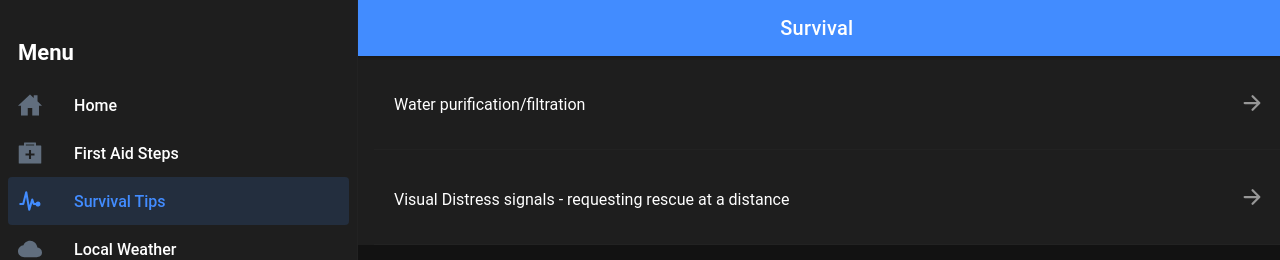
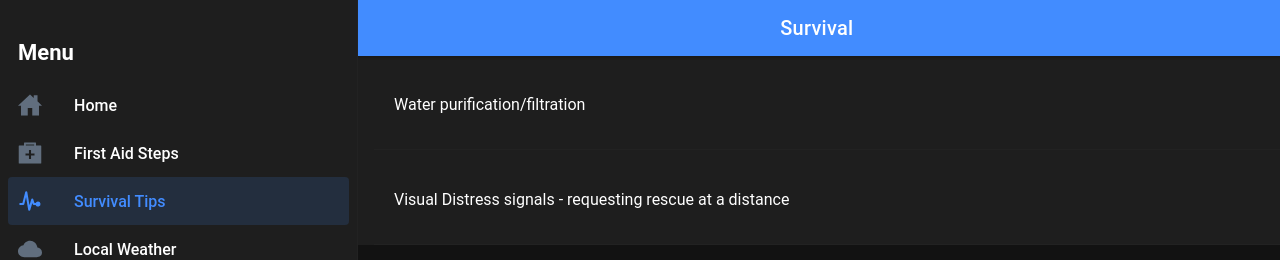
Before and after one commit to BRafters/call4code_deep_blue, a React (Create React App) app in the folder call_for_code/: page /survival in a window 1280 px wide. Shown: the top 260 px of the page. Built offline with nearby package versions, Linux system fonts and the light colour scheme; no server answers.

Commit message:
Deleted unnecessary arrows

```diff
--- a/call_for_code/src/pages/survival/Survival.tsx
+++ b/call_for_code/src/pages/survival/Survival.tsx
@@ -27,7 +27,7 @@ const Survival: React.FC = () => {
                     pageItems.map((item, key)=> {return(
                          <IonItem button key={key} routerLink={"survival/"+item.link}>
                               <IonLabel className="fonts"> {item.category} </IonLabel>
-                              <IonIcon icon={arrowForward}></IonIcon>
+                              {/* <IonIcon icon={arrowForward}></IonIcon> */}
                          </IonItem>
                     )})
                }
```
